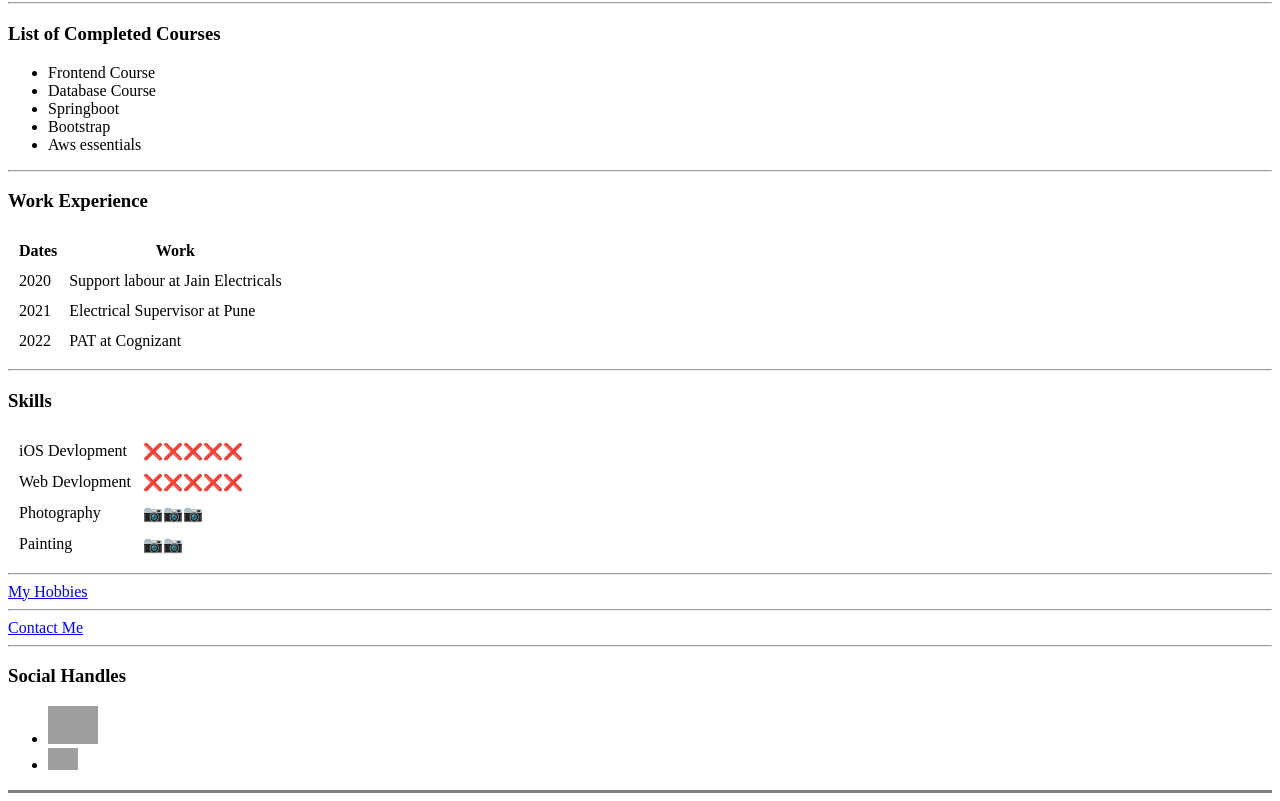
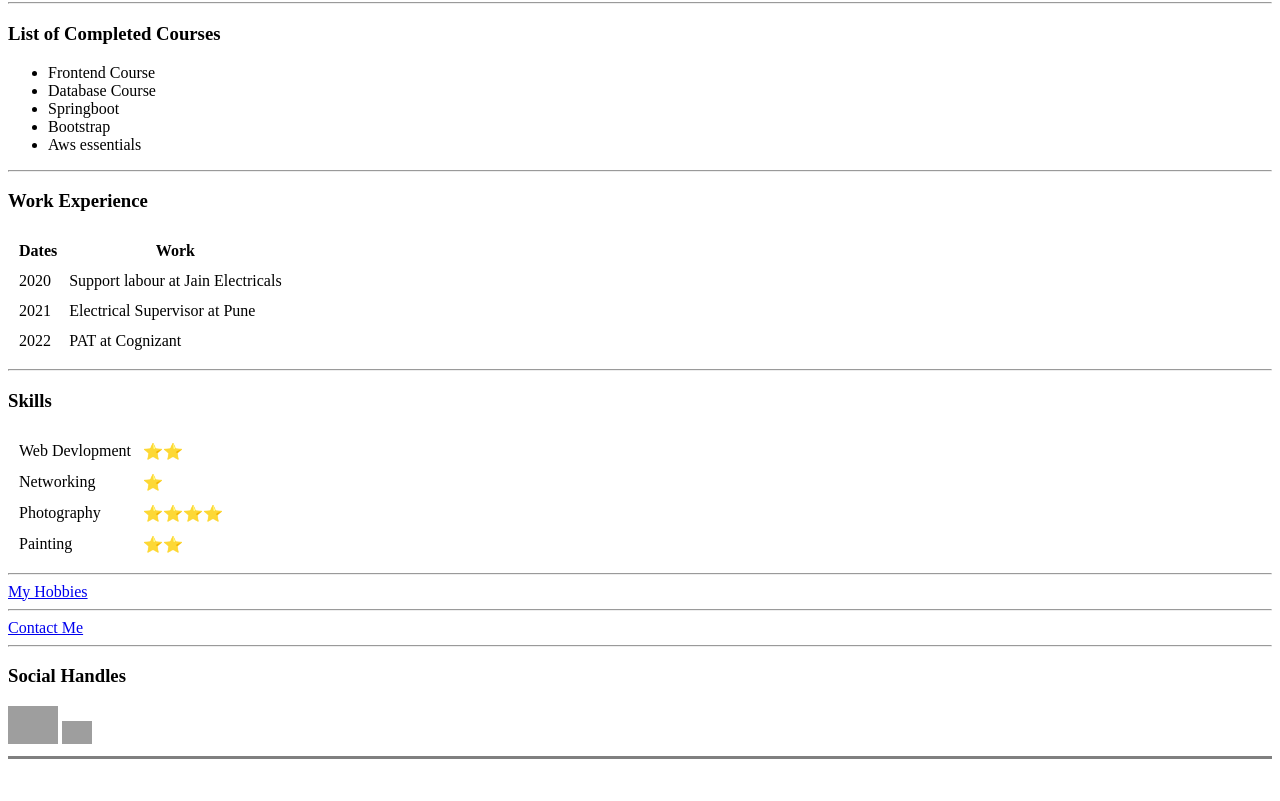
Before and after one commit to Shuubbb/My-Personal-Site, a plain HTML site: page index.html in a window 1280 px wide. Shown: the part 442-1243 px from the top of the page. After the commit the page ends 1209 px from the top, so only its background shows below. Drawn offline with Linux system fonts and the light colour scheme; grey boxes are pictures that could not be loaded.

Commit message:
Update index.html

```diff
--- a/index.html
+++ b/index.html
@@ -55,26 +55,24 @@
 
     <table cellspacing="10pi">
         <tr>
-            <td>iOS Devlopment</td>
-            <td>❌❌❌❌❌</td>
+            <td>Web Devlopment</td>
+            <td>⭐⭐</td>
         </tr>
         <tr>
-            <td>Web Devlopment</td>
-            <td>❌❌❌❌❌</td>
+            <td>Networking</td>
+            <td>⭐</td>
         </tr>
         <tr>
             <td>Photography</td>
-            <td>📷📷📷</td>
+            <td>⭐⭐⭐⭐</td>
         </tr>
         <tr>
             <td>Painting</td>
-            <td>📷📷</td>
+            <td>⭐⭐</td>
         </tr>
     </table>
+    <hr>
 
-
-
-    <hr>
     <a href="hobbies.html">My Hobbies</a>
     <hr>
 
@@ -82,17 +80,13 @@
     <hr>
 
     <h3>Social Handles</h3>
-    <ul>
-        <li>
-            <a href="https://www.instagram.com/storm___striker._.23/"><img src="https://www.kindpng.com/picc/m/276-2764257_instagram-icon-instagram-logo-small-size-hd-png.png" alt="insta" style="border:none; width: 50px;"></a>
-        </li>
-        <li>
-            <a href="https://www.linkedin.com/in/shubham-kale-321255239/"><img src="https://th.bing.com/th/id/OIP.M3HjZo4rGjo1qOu_mXHU3gHaHa?pid=ImgDet&rs=1" alt="Linkdin" style="border:none; width: 30px; "></a>
-        </li>
-    </ul>
+
+    <a href="https://www.instagram.com/storm___striker._.23/"><img src="https://www.kindpng.com/picc/m/276-2764257_instagram-icon-instagram-logo-small-size-hd-png.png" alt="insta" style="border:none; width: 50px;"></a>
+
+    <a href="https://www.linkedin.com/in/shubham-kale-321255239/"><img src="https://th.bing.com/th/id/OIP.M3HjZo4rGjo1qOu_mXHU3gHaHa?pid=ImgDet&rs=1" alt="Linkdin" style="border:none; width: 30px; "></a>
+
     <hr noshade size="3pi">
 
 </body>
 
-
 </html>
```
